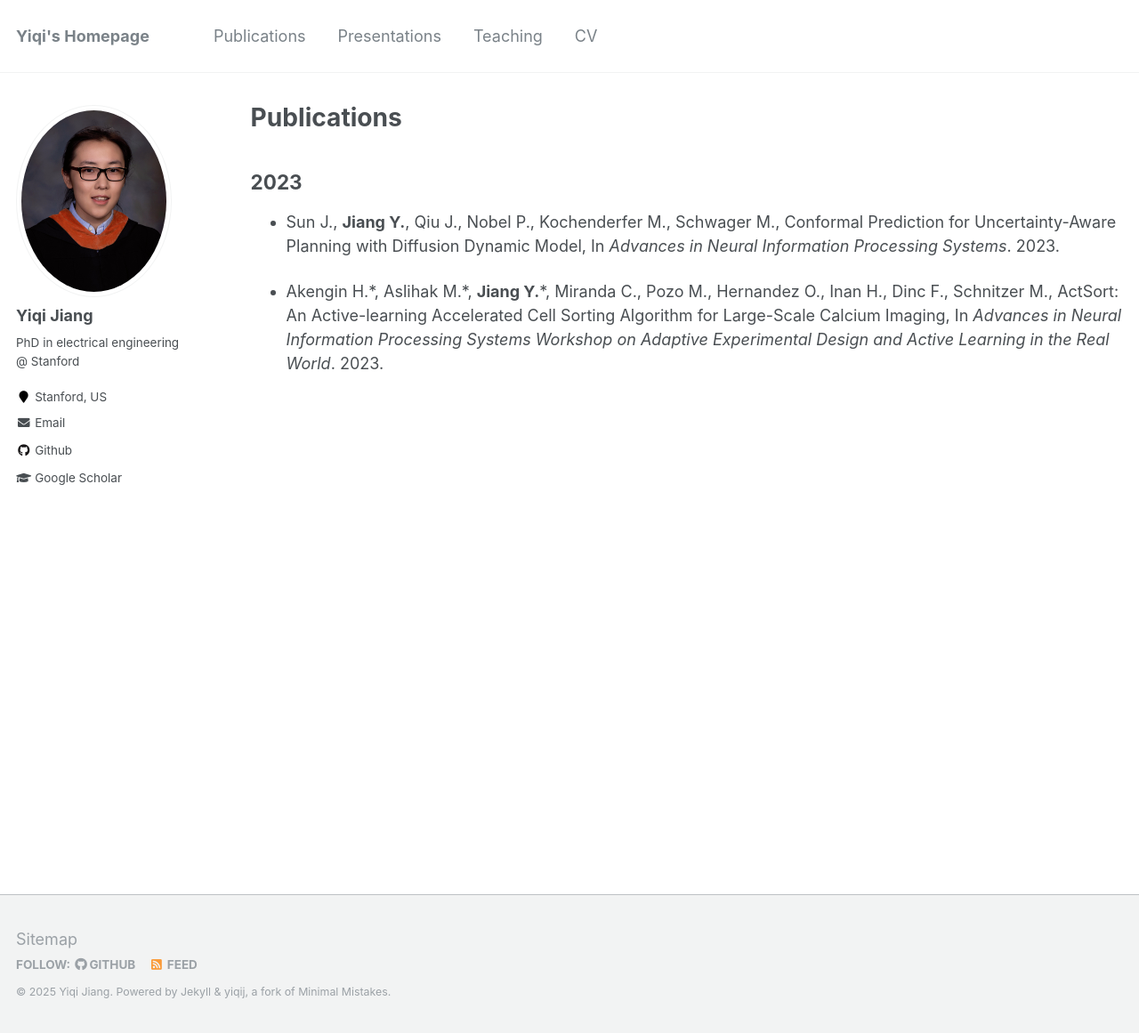
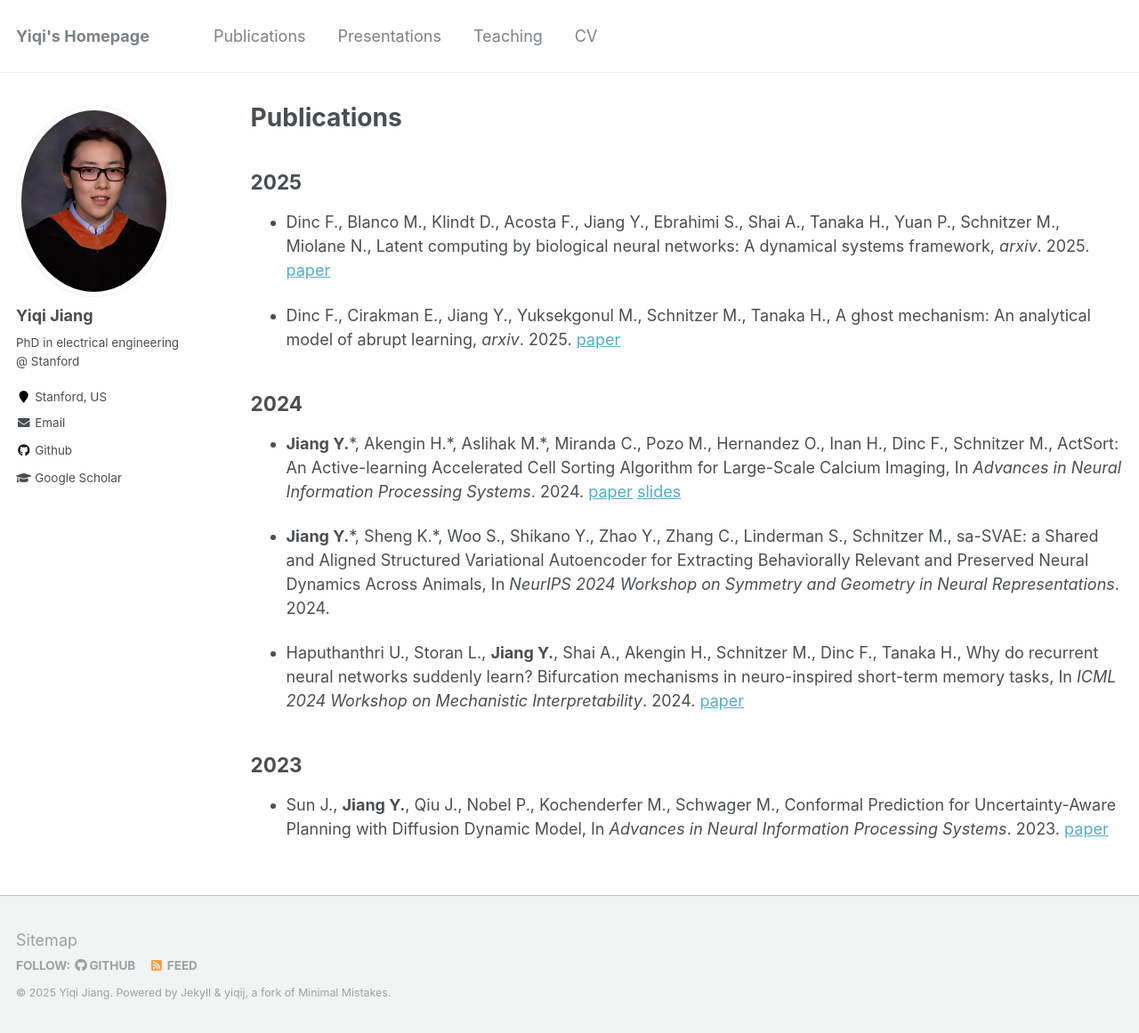
Before and after one commit to YiqiJ/yiqij.github.io, a Jekyll site: the page built from _pages/publications.md, in a window 1280 px wide and 1161 px high. Shown: the whole window at 89% size. Built offline with Jekyll 4.4.1, drawn with Linux system fonts in a browser that asks for light colours.

Commit message:
Update publications.md

```diff
--- a/_pages/publications.md
+++ b/_pages/publications.md
@@ -4,11 +4,20 @@ title: "Publications"
 permalink: /publications/
 author_profile: true
 ---
+## 2025
+- Dinc F., Blanco M., Klindt D., Acosta F., Jiang Y., Ebrahimi S., Shai A., Tanaka H., Yuan P., Schnitzer M., Miolane N., Latent computing by biological neural networks: A dynamical systems framework, *arxiv*. 2025. [paper](https://arxiv.org/pdf/2502.14337)
+
+- Dinc F., Cirakman E., Jiang Y., Yuksekgonul M., Schnitzer M., Tanaka H., A ghost mechanism: An analytical model of abrupt learning, *arxiv*. 2025. [paper](https://arxiv.org/pdf/2501.02378)
+
+## 2024
+- **Jiang Y.**\*, Akengin H.\*, Aslihak M.\*,  Miranda C., Pozo M., Hernandez O., Inan H., Dinc F., Schnitzer M., ActSort: An Active-learning Accelerated Cell Sorting Algorithm for Large-Scale Calcium Imaging, In *Advances in Neural Information Processing Systems*. 2024. [paper](https://papers.nips.cc/paper_files/paper/2024/hash/90080022263cddafddd4a0726f1fb186-Abstract-Conference.html) [slides]()
+
+- **Jiang Y.**\*, Sheng K.\*, Woo S., Shikano Y., Zhao Y., Zhang C., Linderman S., Schnitzer M., sa-SVAE: a Shared and Aligned Structured Variational Autoencoder for Extracting Behaviorally Relevant and Preserved Neural Dynamics Across Animals, In *NeurIPS 2024 Workshop on Symmetry and Geometry in Neural Representations*. 2024.
+
+- Haputhanthri U., Storan L., **Jiang Y.**, Shai A., Akengin H., Schnitzer M., Dinc F., Tanaka H., Why do recurrent neural networks suddenly learn? Bifurcation mechanisms in neuro-inspired short-term memory tasks, In *ICML 2024 Workshop on Mechanistic Interpretability*. 2024. [paper](https://openreview.net/pdf?id=njmXdqzHJq)
 
 ## 2023
-- Sun J., **Jiang Y.**, Qiu J., Nobel P., Kochenderfer M., Schwager M., Conformal Prediction for Uncertainty-Aware Planning with Diffusion Dynamic Model, In *Advances in Neural Information Processing Systems*. 2023.
-
-- Akengin H.\*, Aslihak M.\*, **Jiang Y.**\*, Miranda C., Pozo M., Hernandez O., Inan H., Dinc F., Schnitzer M., ActSort: An Active-learning Accelerated Cell Sorting Algorithm for Large-Scale Calcium Imaging, In *Advances in Neural Information Processing Systems Workshop on Adaptive Experimental Design and Active Learning in the Real World*. 2023.
+- Sun J., **Jiang Y.**, Qiu J., Nobel P., Kochenderfer M., Schwager M., Conformal Prediction for Uncertainty-Aware Planning with Diffusion Dynamic Model, In *Advances in Neural Information Processing Systems*. 2023. [paper](https://proceedings.neurips.cc/paper_files/paper/2023/file/fe318a2b6c699808019a456b706cd845-Paper-Conference.pdf)
 
 <div style='display: none'>
 {% if author.googlescholar %}
```
